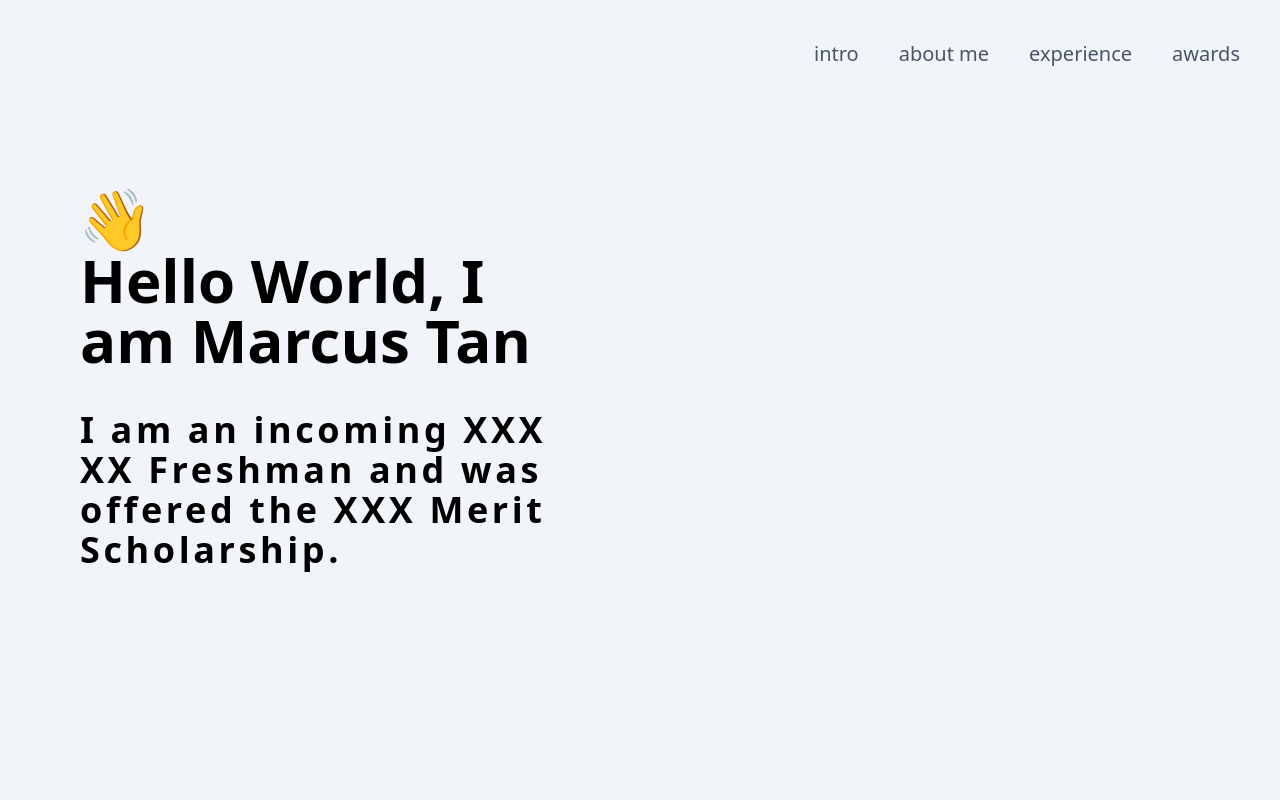
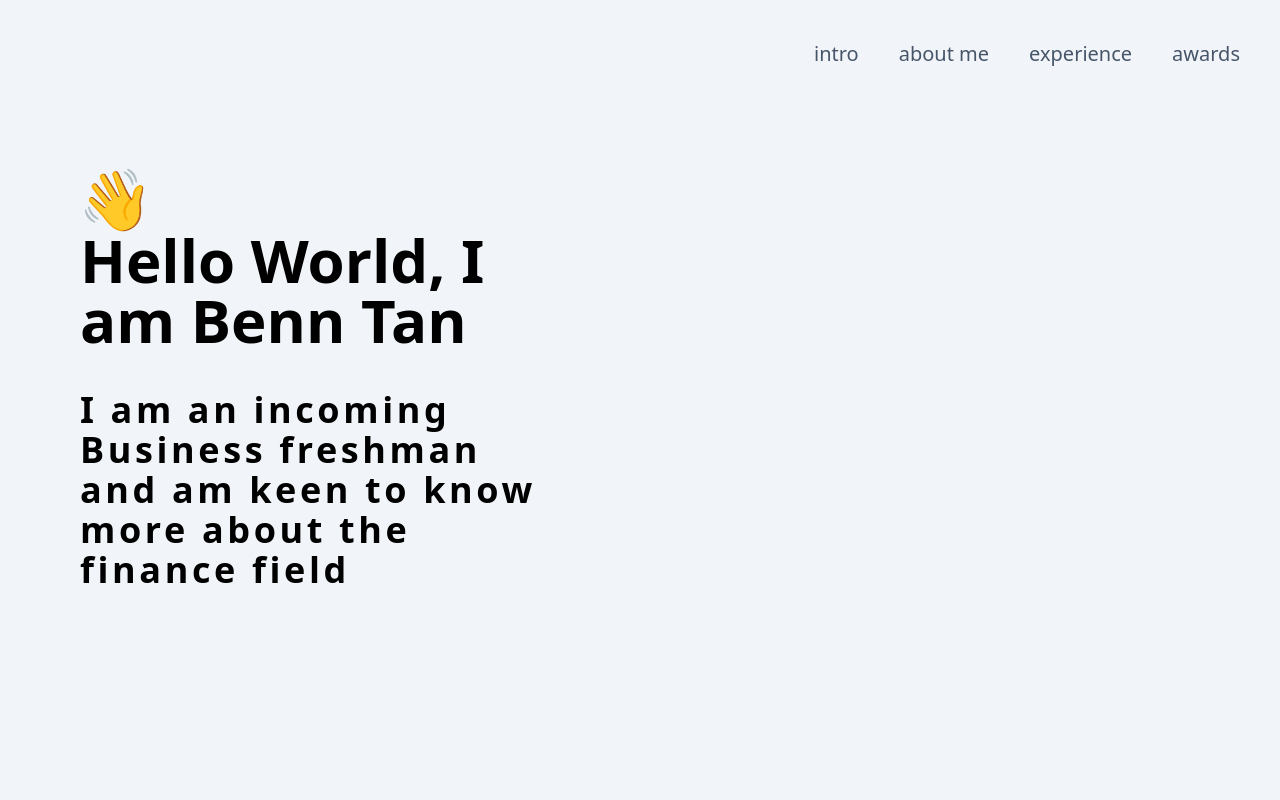
Before and after one commit to btjm123/personal, a Next.js app: page / in a window 1280 px wide. Shown: the top 800 px of the page. Built offline with nearby package versions, Linux system fonts and the light colour scheme.

Commit message:
added IB stuff

```diff
--- a/src/pages/index.tsx
+++ b/src/pages/index.tsx
@@ -190,10 +190,10 @@ export default function Home() {
           >
             👋
           </motion.p>
-          <FirstHeading>Hello World, I am Marcus Tan</FirstHeading>
+          <FirstHeading>Hello World, I am Benn Tan</FirstHeading>
           <SecondHeading>
-            I am an incoming XXX XX Freshman and was offered the XXX Merit
-            Scholarship.
+            I am an incoming Business freshman and am keen to know more about
+            the finance field
           </SecondHeading>
         </div>
       </section>
```
